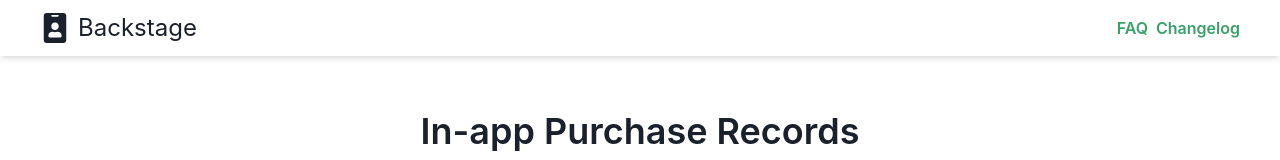
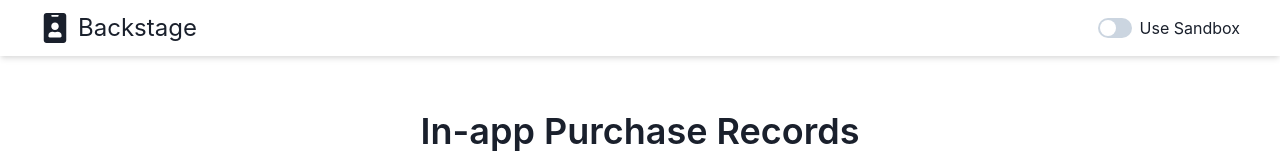
Before and after one commit to simonlee2/Backstage, a Next.js app: page / in a window 1280 px wide. Shown: the top 160 px of the page. Built offline with nearby package versions, Linux system fonts and the light colour scheme.

Commit message:
Adde support for production endpoint

```diff
--- a/components/header.js
+++ b/components/header.js
@@ -1,31 +1,32 @@
  import {
-  Flex,
-  Spacer,
-  ButtonGroup,
-  Button,
-  IconButton,
+  VStack,
   HStack,
   Text,
+  Switch,
 } from "@chakra-ui/react";
+import { useLocalStorage } from "../src/useLocalStorage";
 import NextLink from 'next/link';
-import { FaBeer, FaIdBadge } from 'react-icons/fa';
+import { FaIdBadge } from 'react-icons/fa';
 
-function handleClickFAQ() {
-  console.log("Clicked FAQ");
+export default function Header() {
+  const [storeKitEnv, setStoreKitEnv] = useLocalStorage("storeKitEnv", process.env.STOREKIT_ENV);
+
+  const handleToggleEnv = () => {
+    if (storeKitEnv === 'production') {
+      setStoreKitEnv('sandbox');
+    } else {
+      setStoreKitEnv('production');
+    }
   }
 
-function handleClickChangelog() {
-  console.log("Clicked changelog");
-}
-
-export default function Header() {
   return (
+    <VStack shadow="md" spacing="0">
       <HStack
         px={[4, 10]}
         w="full"
         minH="14"
         zIndex="1"
-        shadow="md"
+
         spacing="6"
         bgColor="white"
         alignItems="center"
@@ -39,14 +40,27 @@ export default function Header() {
             </HStack>
           </a>
         </NextLink>
-      <ButtonGroup size={ ["md", "lg"] } variant="link" colorScheme="green">
-        <Button onClick={handleClickFAQ}>
-          FAQ
-        </Button>
-        <Button onClick={handleClickChangelog}>
-          Changelog
-        </Button>
-      </ButtonGroup>
+        <HStack alignItems="center">
+          <Switch size={"md"} colorScheme="orange" onChange={handleToggleEnv}/>
+          <Text>Use Sandbox</Text>
         </HStack>
+      </HStack>
+      {
+        storeKitEnv === 'sandbox' ? renderSandboxNotice() : null
+      }
+    </VStack>
   );
 }
+
+function renderSandboxNotice() {
+  return (
+    <HStack
+      minHeight="4"
+      justify="center"
+      backgroundColor="orange"
+      w="full"
+    >
+      <Text size="xs">Viewing Sandbox Data</Text>
+    </HStack>
+  )
+}
--- a/next.config.js
+++ b/next.config.js
@@ -1,3 +1,6 @@
 module.exports = {
   reactStrictMode: true,
+  env: {
+    STOREKIT_ENV: 'production',
+  },
 }
--- a/pages/api/transactions/[id].js
+++ b/pages/api/transactions/[id].js
@@ -2,10 +2,11 @@
 import StoreKit from 'storekit-sdk';
 
 export default async (req, res) => {
-  const { id } = req.query;
+  const { id, env } = req.query;
   const key = JSON.parse(process.env.APP_STORE_KEY);
+  const baseURL = env === 'production' ? 'https://api.storekit.itunes.apple.com/inApps/v1' : 'https://api.storekit-sandbox.itunes.apple.com/inApps/v1'
   const store = new StoreKit({
-    baseURL: 'https://api.storekit-sandbox.itunes.apple.com/inApps/v1',
+    baseURL: baseURL,
     issuer: '69a6de70-ff9b-47e3-e053-5b8c7c11a4d1',
     bid: 'com.cardinalblue.PicCollage',
     kid: '6R27A8XG4T',
--- a/pages/index.js
+++ b/pages/index.js
@@ -25,7 +25,7 @@ export default function Home() {
     setIsLoading(true);
 
     try {
-      const res = await fetch(`/api/transactions/${tid}`, {
+      const res = await fetch(`/api/transactions/${tid}?env=${localStorage.getItem('storeKitEnv')}`, {
         headers: {
           'Content-Type': 'application/json'
         },
--- /dev/null
+++ b/src/useLocalStorage.js
@@ -0,0 +1,24 @@
+import { useState, useEffect } from "react";
+
+function getStorageValue(key, defaultValue) {
+  // getting stored value
+  if (typeof window !== "undefined") {
+    const saved = localStorage.getItem(key);
+    const initial = saved !== null ? saved : defaultValue;
+    return initial;
+  } else {
+  }
+}
+
+export const useLocalStorage = (key, defaultValue) => {
+  const [value, setValue] = useState(() => {
+    return getStorageValue(key, defaultValue);
+  });
+
+  useEffect(() => {
+    // storing input name
+    localStorage.setItem(key, value);
+  }, [key, value]);
+
+  return [value, setValue];
+};
```
Lines whose indentation alone changed are shown as unchanged.
